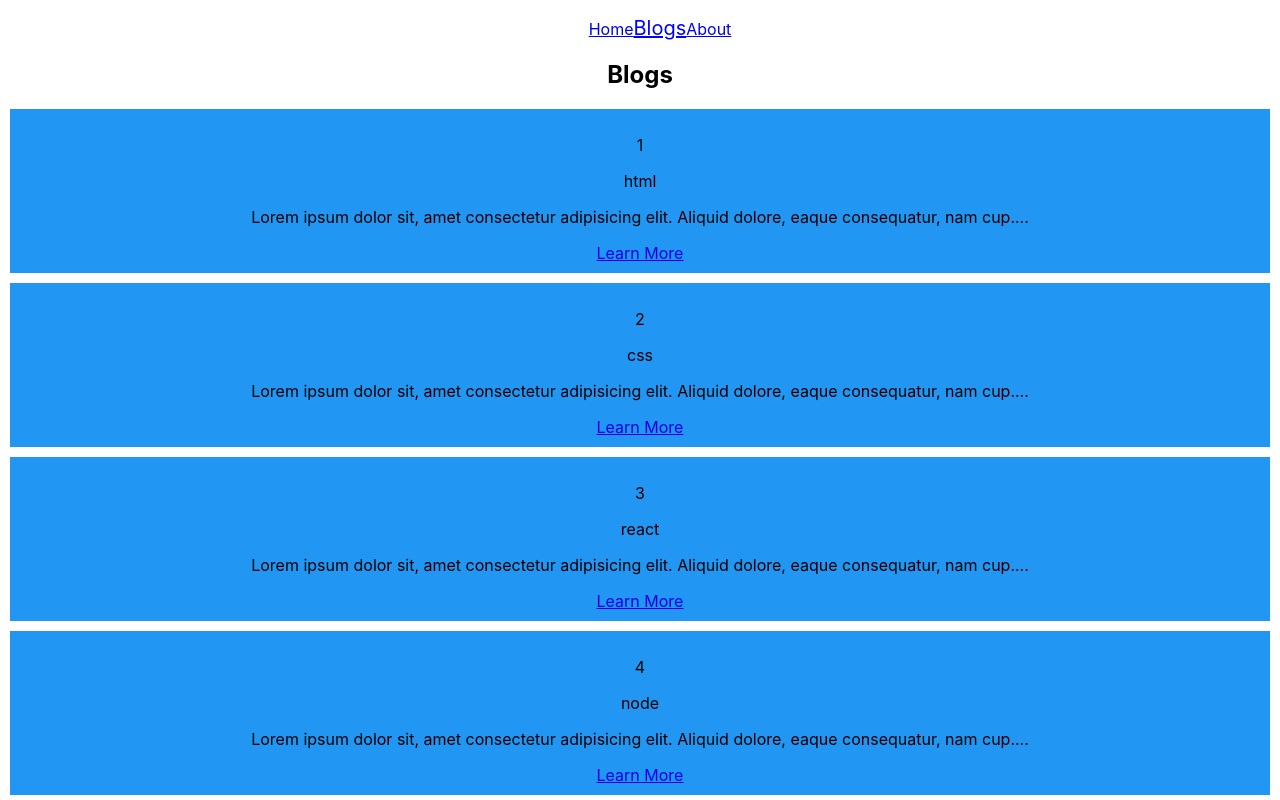
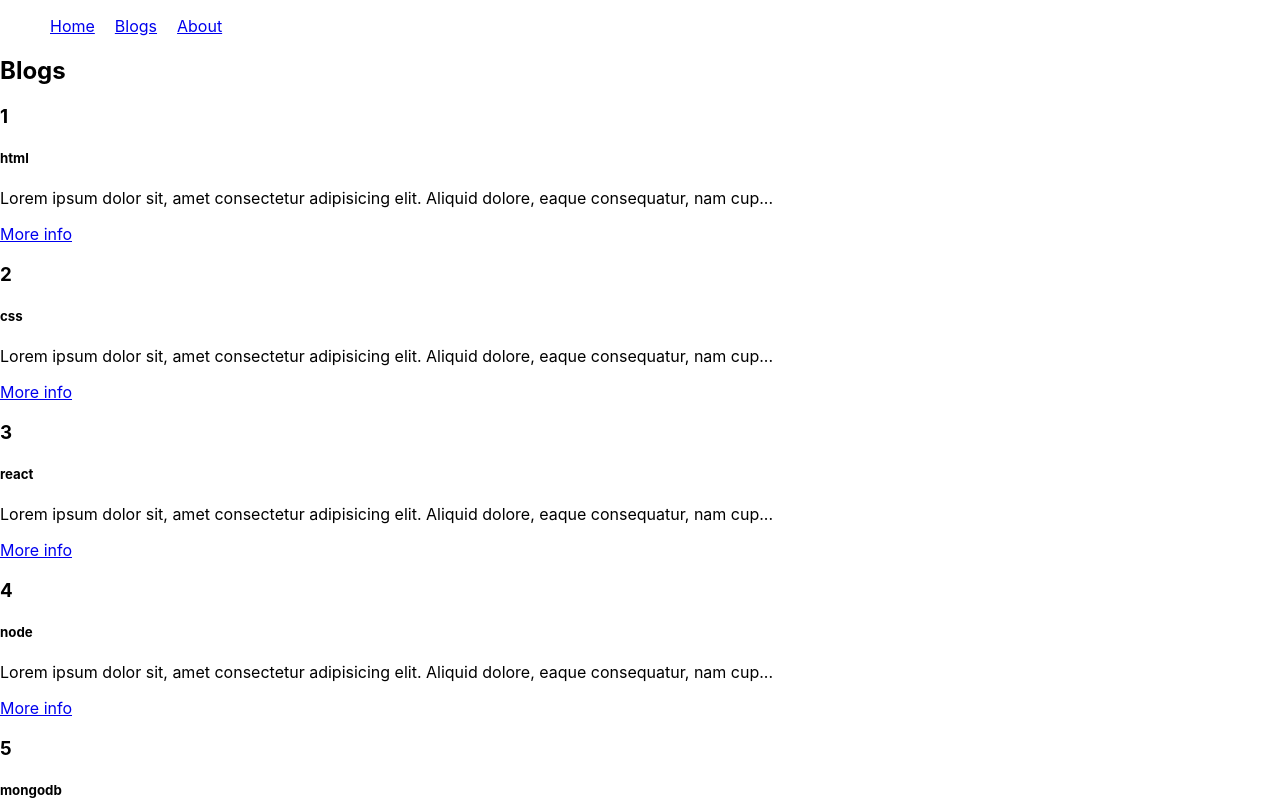
Before and after one commit to webfaisalbd/react-basics2-ai, a React (Create React App) app: page /blogs in a window 1280 px wide. Shown: the top 800 px of the page. Built offline with nearby package versions, Linux system fonts and the light colour scheme.

Commit message:
dynamic routing using useParams

```diff
--- a/src/App.css
+++ b/src/App.css
@@ -2,9 +2,8 @@
   text-align: center;
 }
 
-nav .active {
-  font-size: 20px;
-  color: blue;
+.navStyle {
+  margin: 10px;
 }
 
 
--- a/src/App.js
+++ b/src/App.js
@@ -1,29 +1,30 @@
-import { BrowserRouter, Route, Routes } from 'react-router-dom';
+import React from 'react'
+import { BrowserRouter, Route, Routes } from 'react-router-dom'
 import './App.css';
-import NavBar from './Components/NavBar';
+
 import Home from './Pages/Home'
+import Blogs from './Pages/Blogs'
+import Blog from './Pages/Blog'
 import About from './Pages/About'
-import Blogs from './Pages/Blogs'
-import BlogMore from './Pages/BlogMore'
 import Error from './Pages/Error'
+import NavBar from './Components/NavBar'
 
-function App() {
+
+const App = () => {
   return (
-    <div className="App">
+    <>
       <BrowserRouter>
         <NavBar />
-
         <Routes>
-          <Route path='/' element={<Home />} />
-          <Route path='/about' element={<About />} />
-          <Route path='/blogs' element={<Blogs />} />
-          <Route path='/blogs/:title' element={<BlogMore />} />
-          <Route path='*' element={<Error />} />
+          <Route path='/' element={<Home />}></Route>
+          <Route path='/blogs' element={<Blogs />}></Route>
+          <Route path='/blogs/:title' element={<Blog />}></Route>
+          <Route path='/about' element={<About />}></Route>
+          <Route path='*' element={<Error />}></Route>
         </Routes>
-
       </BrowserRouter>
-    </div>
-  );
+    </>
+  )
 }
 
-export default App;
+export default App
--- a/src/Components/NavBar.js
+++ b/src/Components/NavBar.js
@@ -6,9 +6,9 @@ const NavBar = () => {
     <div>
         <nav>
             <ul>
-                <NavLink to="/">Home</NavLink>
-                <NavLink to="/blogs">Blogs</NavLink>
-                <NavLink to="/about">About</NavLink>
+                <NavLink className='navStyle' to="/">Home</NavLink>
+                <NavLink className='navStyle' to="/blogs">Blogs</NavLink>
+                <NavLink className='navStyle' to="/about">About</NavLink>
             </ul>
         </nav>
     </div>
--- a/src/Pages/About.js
+++ b/src/Pages/About.js
@@ -1,16 +1,15 @@
 import React from 'react'
-import { useNavigate } from 'react-router-dom';
+import { useNavigate } from 'react-router-dom'
 
 const About = () => {
   const navigate = useNavigate();
   return (
     <>
       <h2>About</h2>
+      <p>Lorem, ipsum dolor sit amet consectetur adipisicing elit. Tempora hic quo ratione animi fuga consectetur ipsum! Provident repudiandae totam doloremque.</p>
       <button onClick={()=> {
         navigate('/');
-      }}>
-        Go to Home
-        </button>
+      }}>Go to Home</button>
     </>
   )
 }
--- a/src/Pages/Blog.js
+++ b/src/Pages/Blog.js
@@ -1,26 +1,31 @@
-import React from 'react'
-import { Link } from 'react-router-dom';
+import React, { useEffect, useState } from 'react'
+import { useNavigate, useParams } from 'react-router-dom'
 
-const design = {
-  display: 'grid',
-  gridTemplateColumns: 'auto',
-  gridGap: "20px 50px",
-  backgroundColor: "#2196F3",
-  padding: "10px",
-  margin: "10px",
-}
+import { blogsData } from '../data';
 
-const Blog = ({ blog }) => {
-  const { id, title, body } = blog;
+const Blog = () => {
+  const {title} = useParams();
+  const navigate = useNavigate();
+
+  const [bodyData, setBodyData] = useState('');
+
+  useEffect(()=> {
+    const filtered = blogsData.filter(data => {
+      return data.title === title;
+    })
+    setBodyData(filtered[0]);
+  },[])
+
+  // console.log(bodyData);
+
   return (
-    <section style={design}>
-      <article>
-        <p>{id}</p>
-        <p>{title}</p>
-        <p>{body.slice(0,100)}....</p>
-        <Link to={title}>Learn More</Link>
-        </article>
-    </section>
+    <div>
+      <h3>{title}</h3>
+      <h4>{bodyData.body}</h4>
+      <button onClick={()=> {
+        navigate('/blogs');
+      }}>Go to blogs page</button>
+    </div>
   )
 }
 
--- a/src/Pages/BlogMore.js
+++ b/src/Pages/BlogMore.js
@@ -1,34 +1,8 @@
-import React, { useEffect, useState } from 'react'
-import { Link, useNavigate, useParams } from 'react-router-dom';
-import { blogsData } from '../data';
-
-
-
+import React from 'react'
 
 const BlogMore = () => {
-    const {title} = useParams();
-
-    const myNavigate = useNavigate();
-
-    const [bodyData, setBodyData] = useState('');
-
-    useEffect(()=> {
-       let filtered = blogsData.filter(data => {
-           return data.title === title;
-         })
-         setBodyData(filtered[0]);
-    },[])
-
   return (
-    <div>
-        <h1>{title} page</h1>
-        <p>{bodyData.id}</p>
-        <p>{bodyData.title}</p>
-        <p>{bodyData.body}</p>
-        <button onClick={()=> {
-            myNavigate('/blogs')
-        }}>Go to Blogs</button>
-    </div>
+    <div>BlogMore</div>
   )
 }
 
--- a/src/Pages/Blogs.js
+++ b/src/Pages/Blogs.js
@@ -1,23 +1,25 @@
-import React, { useState } from 'react'
+import React from 'react'
+import { Link } from 'react-router-dom';
 
-import Blog from './Blog';
-import { blogsData } from '../data';
-
+import { blogsData } from '../data'
+// console.log(blogsData);
 const Blogs = () => {
-
-  const [blogs, setBlogs] = useState(blogsData)
-
   return (
     <>
-
       <h2>Blogs</h2>
-
       {
-        blogs.map(blog => {
-          return <Blog blog={blog} key={blog.id} />
+        blogsData.map((blog)=> {
+          const {id, title, body} = blog;
+          return <section key={blog.id}>
+            <article>
+            <h3>{id}</h3>
+            <h5>{title}</h5>
+            <p>{body.slice(0,100)}...</p>
+            <Link to={title}>More info</Link>
+            </article>
+          </section>
         })
       }
-
     </>
   )
 }
```
Also changed, not shown: src/index.css (line endings or trailing spaces).
